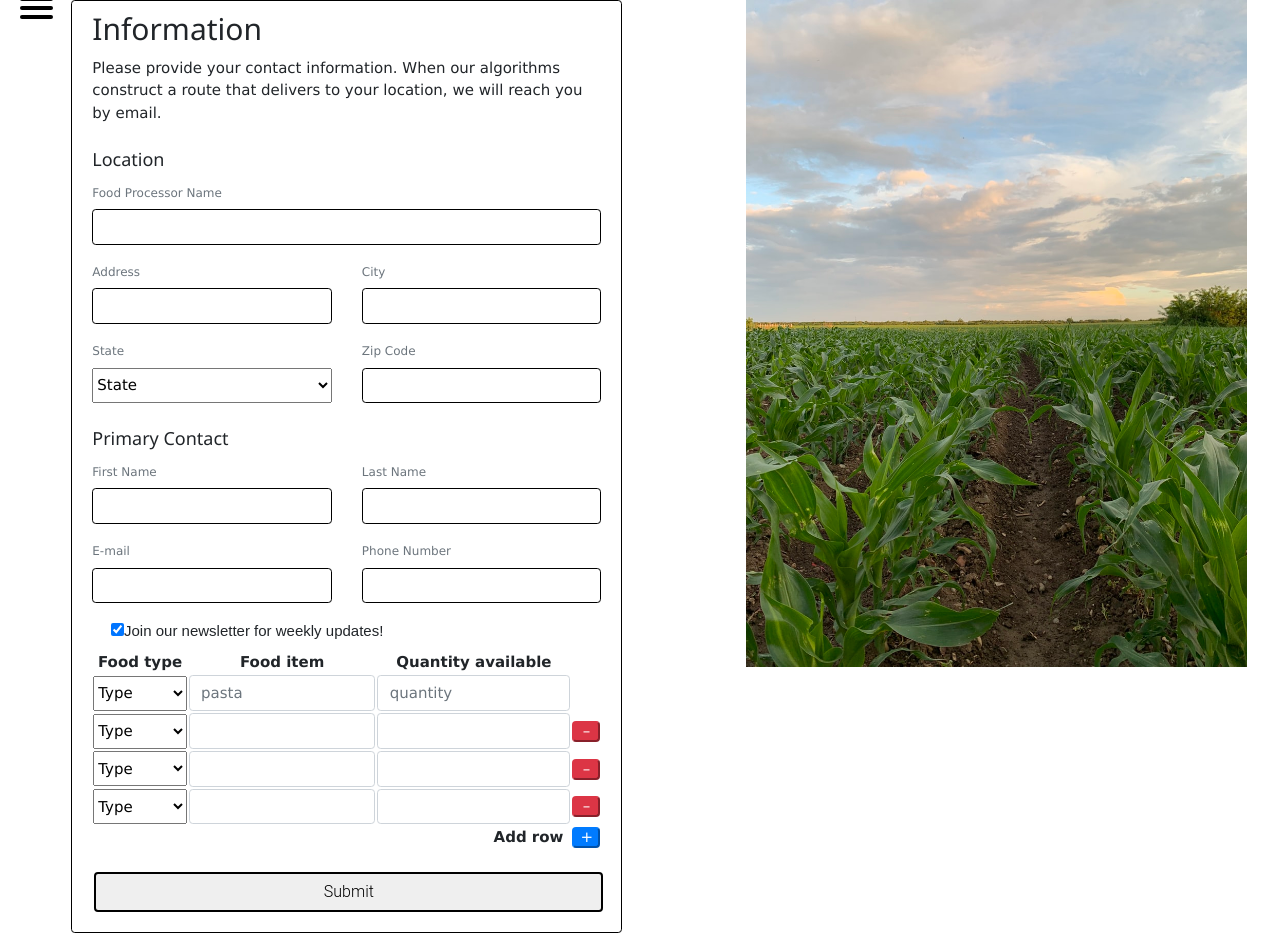
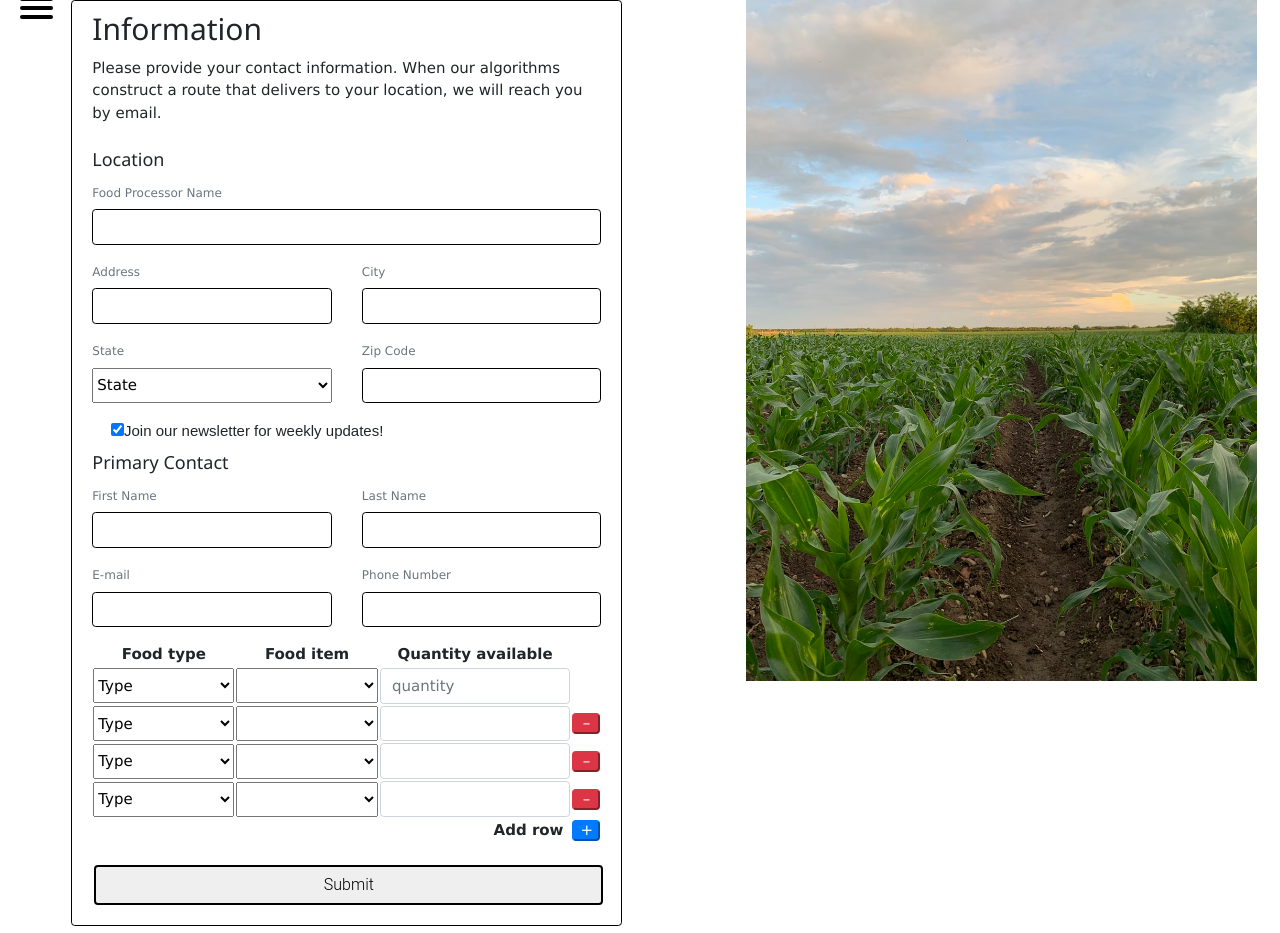
Before and after one commit to wnuelle/breadbasket, a Flask app: page /fp in a window 1280 px wide. Shown: the part 23-956 px from the top of the page. Run offline with Flask 2, Linux system fonts and the light colour scheme; lists and menus that the app fills with data are empty; some libraries are stand-ins or nearby versions.

Commit message:
dropdown food options in table

```diff
--- a/app.py
+++ b/app.py
@@ -126,6 +126,7 @@ def fp_form():
 			except:
 				break
 			c+=1
+		print(input_dictionary)
 		#suppliers.insert(input_dictionary)
 
 	return render_template('FoodProcessors.html',form=form)
--- a/templates/FoodProcessors.html
+++ b/templates/FoodProcessors.html
@@ -10,9 +10,10 @@
   <link rel="stylesheet" href="{{ url_for('static', filename='css/style.css') }}">
   <link href="{{ url_for('static', filename='css/bootstrap.min.css') }}" rel="stylesheet">
   <link href="{{ url_for('static', filename='css/narrow-jumbotron.css') }}" rel="stylesheet">
-   <link href="https://maxcdn.bootstrapcdn.com/bootstrap/4.1.3/css/bootstrap.min.css" rel="stylesheet" defer="">
+  <link href="https://maxcdn.bootstrapcdn.com/bootstrap/4.1.3/css/bootstrap.min.css" rel="stylesheet" defer="">
   <link href="https://fonts.googleapis.com/css?family=Lato:300,600" rel="stylesheet" defer="">
   <link rel="stylesheet" href="https://www.w3schools.com/w3css/3/w3.css" defer="">
+  <script src="https://ajax.googleapis.com/ajax/libs/jquery/3.5.1/jquery.min.js"></script>
 
   <nav role="navigation">
 	<div id="menuToggle">
@@ -43,8 +44,8 @@
 			                <form method=POST action="{{ url_for('fp_form')}}" method="POST" style="margin-left:20px;margin-right:20px; margin-bottom:20px;text-align: left;">
 			                	<h5>Location</h5>
 			                   	<div class="form-group">
-			                        <label for="fb_name" class="font-weight text-muted" style="font-size:12px">Food Processor Name</label>
-			                        <input type="text" class="form-control border20" style="width:100%;border-color: #000000" name="fb_name" id="fb_name" required>
+			                        <label for="fp_name" class="font-weight text-muted" style="font-size:12px">Food Processor Name</label>
+			                        <input type="text" class="form-control border20" style="width:100%;border-color: #000000" name="fp_name" id="fp_name" required>
 			                    </div>
 			                    <div class="row">
 			                        <div class="form-group col-6">
@@ -126,6 +127,11 @@
 			                            </div>
 			                        </div>
 			                    </div>
+			                    <div class="form-check">
+			                      <label class="form-check-label" style="font-family:Arial">
+			                        <input type="checkbox" class="form-check-input" value="1" name="newsletter" checked="">Join our newsletter for weekly updates!
+			                      </label>
+			                    </div>
 			                    <h5>Primary Contact</h5>
 			                    <div class="row">
 			                        <div class="form-group col-6">
@@ -155,12 +161,13 @@
 			                            </div>
 			                        </div>
 			                    </div>
-			                    <div class="form-check">
-			                      <label class="form-check-label" style="font-family:Arial">
-			                        <input type="checkbox" class="form-check-input" value="1" name="newsletter" checked="">Join our newsletter for weekly updates!
-			                      </label>
-			                    </div>
 			                    <table id="extra-table">
+			                    	<colgroup>
+								       <col span="1" style="width: 30%;">
+								       <col span="1" style="width: 30%;">
+								       <col span="1" style="width: 40%;">
+								    </colgroup>
+
 								 	<tbody>
 								  	<tr>
 									<th style="text-align: center;">Food type</th>
@@ -169,31 +176,33 @@
 									</tr>
 									<tr>
 										<td>
-											<select name="food_type1" id="state" style="width:100%;height:35px" class="ui dropdown">
+											<select name="food_type1" class="food_type" id="food_type1" style="width:100%;height:35px" class="ui dropdown" required>
 												<option name= "state" value="">Type</option>
-												<option name= "state" value="AB">Starch</option>
-												<option name= "state" value="AK">Fruits</option>
-												<option name= "state" value="AK">Vegetables</option>
+												<option name= "Starch" value="Starch">Starch</option>
+												<option name= "Fruits" value="Fruits">Fruits</option>
+												<option name= "Vegetables" value="Vegetables">Vegetables</option>
 											</select>
 										</td>
 										<td>
-											<input type="text" class="form-control" name="food_item1" placeholder='pasta'>
+											<select name="food_item1" class="food_item" id="food_item1" style="width:100%;height:35px" class="ui dropdown" required>
+											</select>
 										</td>
 										<td>
-											<input type="text" class="form-control" name="quantity1" placeholder='quantity'>
+											<input type="text" class="form-control" name="quantity1" placeholder='quantity' required>
 										</td>
 									</tr>
 									<tr>
 										<td>
-											<select name="food_type2" id="state" style="width:100%;height:35px" class="ui dropdown">
+											<select name="food_type2" class="food_type" id="food_type2" style="width:100%;height:35px" class="ui dropdown">
 												<option name= "state" value="">Type</option>
-												<option name= "state" value="AB">Starch</option>
-												<option name= "state" value="AK">Fruits</option>
-												<option name= "state" value="AK">Vegetables</option>
+												<option name= "Starch" value="Dog">Starch</option>
+												<option name= "Fruits" value="Fruits">Fruits</option>
+												<option name= "Vegetables" value="Vegetables">Vegetables</option>
 											</select>
 										</td>
 										<td>
-											<input type="text" class="form-control" name="food_item2">
+											<select name="food_item2" class="food_item" id="food_item2" style="width:100%;height:35px" class="ui dropdown">
+											</select>
 										</td>
 										<td>
 											<input type="text" class="form-control" name="quantity2">
@@ -204,15 +213,16 @@
 									</tr>
 									<tr>
 										<td>
-											<select name="food_type3" id="state" style="width:100%;height:35px" class="ui dropdown">
+											<select name="food_type3" class="food_type" id="food_type3" style="width:100%;height:35px" class="ui dropdown">
 												<option name= "state" value="">Type</option>
-												<option name= "state" value="AB">Starch</option>
-												<option name= "state" value="AK">Fruits</option>
-												<option name= "state" value="AK">Vegetables</option>
+												<option name= "Starch" value="Cat">Starch</option>
+												<option name= "Fruits" value="Fruits">Fruits</option>
+												<option name= "Vegetables" value="Vegetables">Vegetables</option>
 											</select>
 										</td>
 										<td>
-											<input type="text" class="form-control" name="food_item3">
+											<select name="food_item3" class="food_item" id="food_item3" style="width:100%;height:35px" class="ui dropdown">
+											</select>
 										</td>
 										<td>
 											<input type="text" class="form-control" name="quantity3">
@@ -223,15 +233,16 @@
 									</tr>
 									<tr>
 										<td>
-											<select name="food_type4" id="state" style="width:100%;height:35px" class="ui dropdown">
+											<select name="food_type4" class="food_type" id="food_type4" style="width:100%;height:35px" class="ui dropdown">
 												<option name= "state" value="">Type</option>
-												<option name= "state" value="AB">Starch</option>
-												<option name= "state" value="AK">Fruits</option>
-												<option name= "state" value="AK">Vegetables</option>
+												<option name= "Starch" value="S">Starch</option>
+												<option name= "Fruits" value="Fruits">Fruits</option>
+												<option name= "Vegetables" value="Vegetables">Vegetables</option>
 											</select>
 										</td>
 										<td>
-											<input type="text" class="form-control" name="food_item4">
+											<select name="food_item4" class="food_item" id="food_item4" style="width:100%;height:35px" class="ui dropdown">
+											</select>
 										</td>
 										<td>
 											<input type="text" class="form-control" name="quantity4">
@@ -259,7 +270,7 @@
 			</div>
 		</div>
 		<div class="column" style="width:39%">
-			<img src="static/img/corn.jpeg" alt="Corn field" style="width:98%">
+			<img src="static/img/corn.jpeg" alt="Corn field" style="width:100%">
 		</div>
 	</div>
 	<script>
@@ -283,6 +294,24 @@
 			let table = document.getElementById("extra-table");
 			table.deleteRow(i);
 		}
+
+		$('.food_type').on('change', function(){
+		   	var group = this.id.substr(this.id.length - 1);
+		    $('#food_item'+group).html('');
+		    if($(this).val()=="Starch"){
+		        $('#food_item'+group).append('<option value="Pasta">Pasta</option>');
+		        $('#food_item'+group).append('<option value="Potatoes">Potatoes</option>');
+		        $('#food_item'+group).append('<option value="Rice">Rice</option>');
+		    } else if ($(this).val()=="Vegetables"){
+		    	$('#food_item'+group).append('<option value="Red Onion">Red Onion</option>');
+		        $('#food_item'+group).append('<option value="Yellow Onion">Yellow Onion</option>');
+		        $('#food_item'+group).append('<option value="Asparagus">Asparagus</option>');
+		    } else if ($(this).val()=="Fruits"){
+		    	$('#food_item'+group).append('<option value="Apples">Apples</option>');
+		        $('#food_item'+group).append('<option value="Oranges">Oranges</option>');
+		        $('#food_item'+group).append('<option value="Tomatoes">Tomatoes</option>');
+		    }
+		});
 	</script>
 </body>
 </html>
```
Also changed, not shown: templates/FoodBanks.html (+60 -27 lines).
